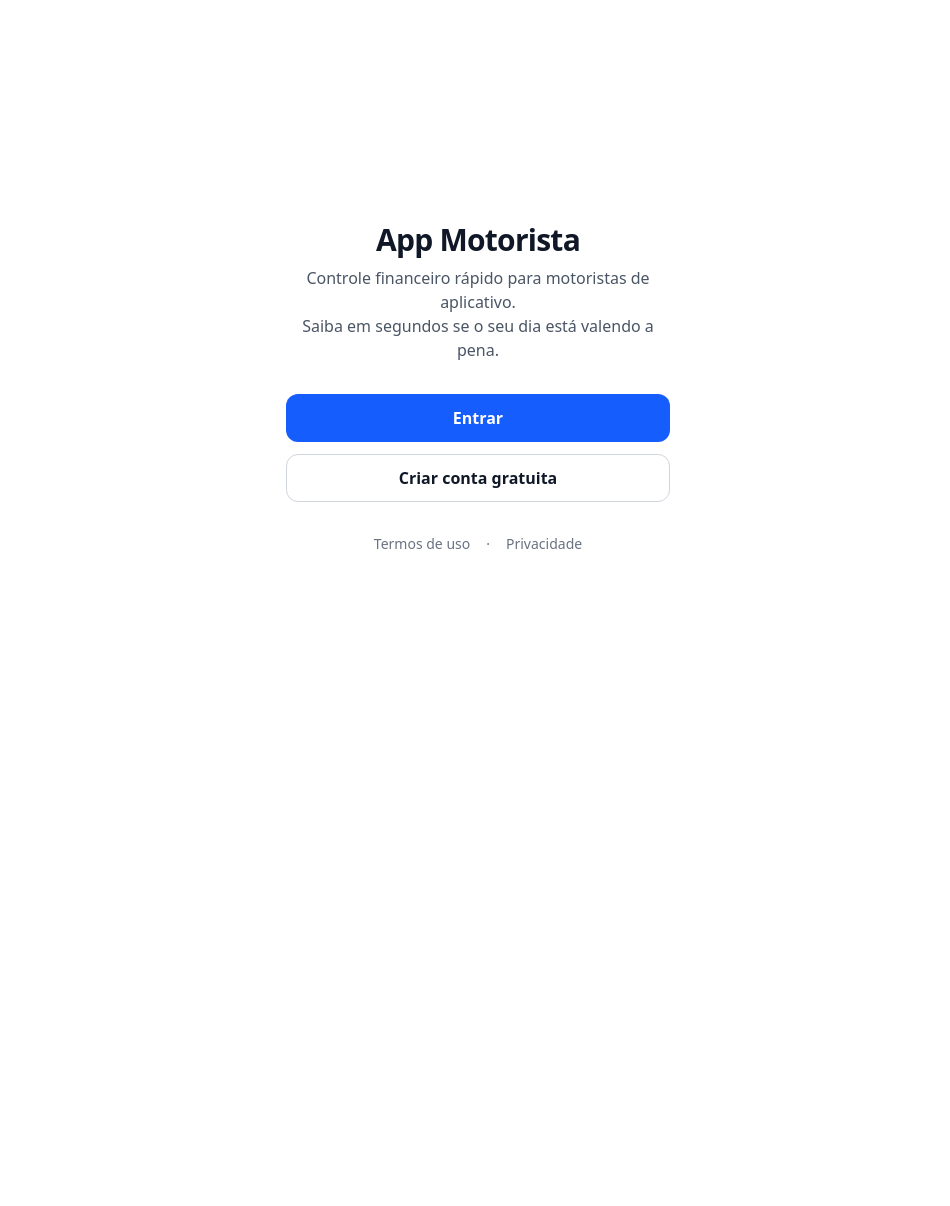
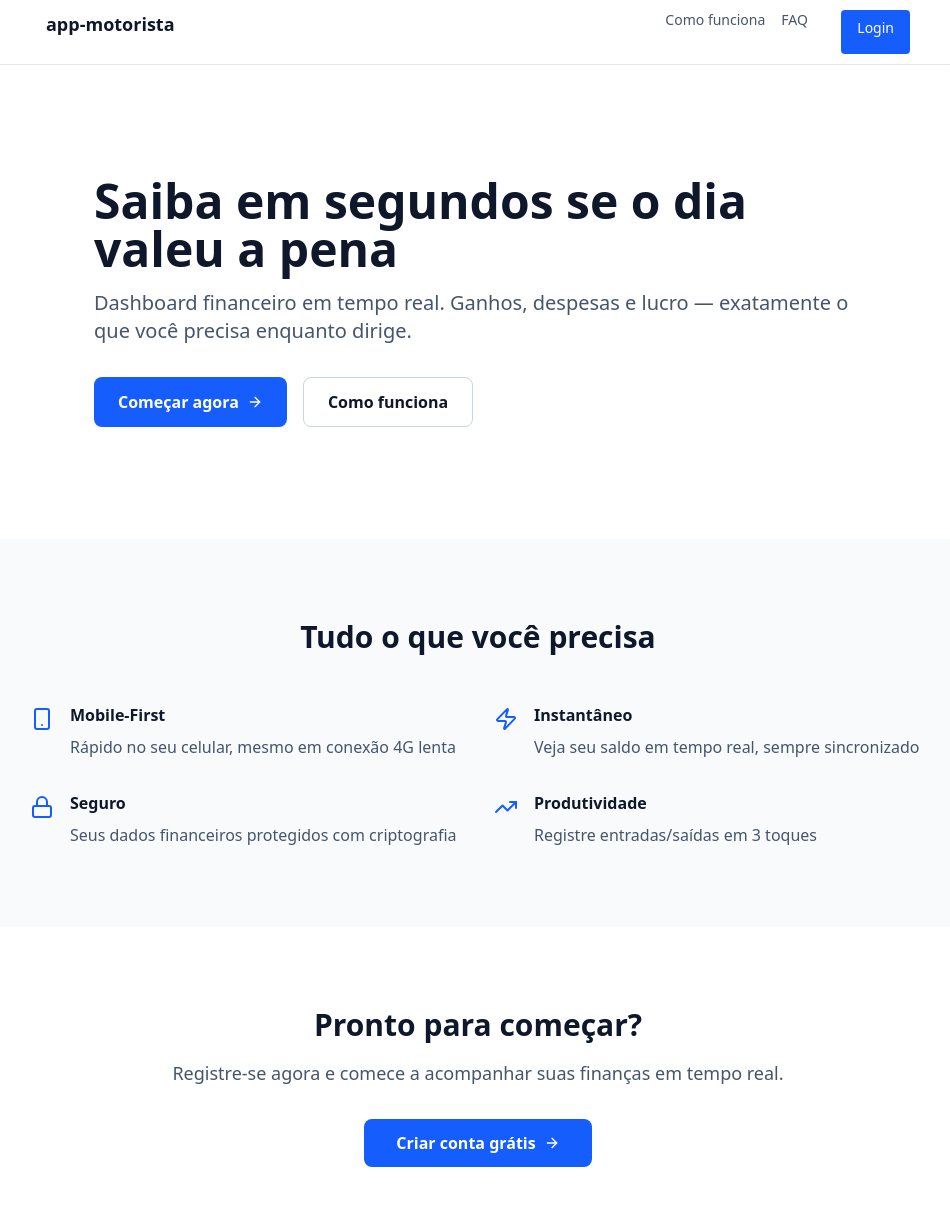
Before and after one commit to GusAlberto/app-motorista-financeiro, a Next.js app: page / in a window 1280 px wide. Shown: the top 1206 px of the page, without its empty margins (162-1112 px from the left). Before the commit the page ends 800 px from the top, so only its background shows below. Built offline with nearby package versions, Linux system fonts and the light colour scheme; no server answers.

Commit message:
feat(phase-2): add home page with hero, features, and schema.org markup

```diff
--- /dev/null
+++ b/app/(public)/page.tsx
@@ -0,0 +1,123 @@
+import Link from 'next/link';
+import { ArrowRight, Smartphone, Zap, Lock, TrendingUp } from 'lucide-react';
+
+export const metadata = {
+  title: 'app-motorista | Gestão Financeira para Motoristas de App',
+  description: 'Dashboard financeiro em tempo real para motoristas de aplicativo. Ganhos, despesas e lucro — em segundos.',
+  openGraph: {
+    title: 'app-motorista | Gestão Financeira para Motoristas de App',
+    description: 'Dashboard financeiro em tempo real para motoristas de aplicativo.',
+    url: 'https://app-motorista.vercel.app',
+    type: 'website',
+    locale: 'pt_BR',
+  },
+  twitter: {
+    card: 'summary_large_image',
+    title: 'app-motorista',
+    description: 'Gestão financeira para motoristas de app',
+  },
+};
+
+export default function Home() {
+  const organizationSchema = {
+    '@context': 'https://schema.org',
+    '@type': 'Organization',
+    name: 'app-motorista',
+    description: 'Dashboard financeiro em tempo real para motoristas de aplicativo',
+    url: 'https://app-motorista.vercel.app',
+    sameAs: ['https://github.com/GusAlberto/app-motorista-financeiro'],
+  };
+
+  return (
+    <>
+      <script
+        type="application/ld+json"
+        dangerouslySetInnerHTML={{ __html: JSON.stringify(organizationSchema) }}
+      />
+      <div className="min-h-screen bg-white dark:bg-slate-950">
+      {/* Hero */}
+      <section className="px-4 py-20 sm:py-28">
+        <div className="mx-auto max-w-3xl">
+          <h1 className="text-4xl sm:text-5xl font-bold text-slate-900 dark:text-white mb-4">
+            Saiba em segundos se o dia valeu a pena
+          </h1>
+          <p className="text-lg sm:text-xl text-slate-600 dark:text-slate-300 mb-8">
+            Dashboard financeiro em tempo real. Ganhos, despesas e lucro — exatamente o que você precisa enquanto dirige.
+          </p>
+          <div className="flex flex-col sm:flex-row gap-4">
+            <Link
+              href="/auth/signup"
+              className="inline-flex items-center justify-center gap-2 px-6 py-3 bg-blue-600 text-white rounded-lg font-semibold hover:bg-blue-700 transition"
+            >
+              Começar agora <ArrowRight className="w-4 h-4" />
+            </Link>
+            <Link
+              href="/how-it-works"
+              className="inline-flex items-center justify-center px-6 py-3 border border-slate-300 dark:border-slate-700 text-slate-900 dark:text-white rounded-lg font-semibold hover:bg-slate-50 dark:hover:bg-slate-900 transition"
+            >
+              Como funciona
+            </Link>
+          </div>
+        </div>
+      </section>
+
+      {/* Features */}
+      <section className="px-4 py-20 bg-slate-50 dark:bg-slate-900">
+        <div className="mx-auto max-w-4xl">
+          <h2 className="text-3xl font-bold text-slate-900 dark:text-white mb-12 text-center">
+            Tudo o que você precisa
+          </h2>
+          <div className="grid sm:grid-cols-2 gap-8">
+            <div className="flex gap-4">
+              <Smartphone className="w-6 h-6 text-blue-600 flex-shrink-0 mt-1" />
+              <div>
+                <h3 className="font-semibold text-slate-900 dark:text-white mb-2">Mobile-First</h3>
+                <p className="text-slate-600 dark:text-slate-300">Rápido no seu celular, mesmo em conexão 4G lenta</p>
+              </div>
+            </div>
+            <div className="flex gap-4">
+              <Zap className="w-6 h-6 text-blue-600 flex-shrink-0 mt-1" />
+              <div>
+                <h3 className="font-semibold text-slate-900 dark:text-white mb-2">Instantâneo</h3>
+                <p className="text-slate-600 dark:text-slate-300">Veja seu saldo em tempo real, sempre sincronizado</p>
+              </div>
+            </div>
+            <div className="flex gap-4">
+              <Lock className="w-6 h-6 text-blue-600 flex-shrink-0 mt-1" />
+              <div>
+                <h3 className="font-semibold text-slate-900 dark:text-white mb-2">Seguro</h3>
+                <p className="text-slate-600 dark:text-slate-300">Seus dados financeiros protegidos com criptografia</p>
+              </div>
+            </div>
+            <div className="flex gap-4">
+              <TrendingUp className="w-6 h-6 text-blue-600 flex-shrink-0 mt-1" />
+              <div>
+                <h3 className="font-semibold text-slate-900 dark:text-white mb-2">Produtividade</h3>
+                <p className="text-slate-600 dark:text-slate-300">Registre entradas/saídas em 3 toques</p>
+              </div>
+            </div>
+          </div>
+        </div>
+      </section>
+
+      {/* CTA */}
+      <section className="px-4 py-20">
+        <div className="mx-auto max-w-2xl text-center">
+          <h2 className="text-3xl font-bold text-slate-900 dark:text-white mb-4">
+            Pronto para começar?
+          </h2>
+          <p className="text-lg text-slate-600 dark:text-slate-300 mb-8">
+            Registre-se agora e comece a acompanhar suas finanças em tempo real.
+          </p>
+          <Link
+            href="/auth/signup"
+            className="inline-flex items-center justify-center gap-2 px-8 py-3 bg-blue-600 text-white rounded-lg font-semibold hover:bg-blue-700 transition"
+          >
+            Criar conta grátis <ArrowRight className="w-4 h-4" />
+          </Link>
+        </div>
+      </section>
+    </div>
+    </>
+  );
+}
```
